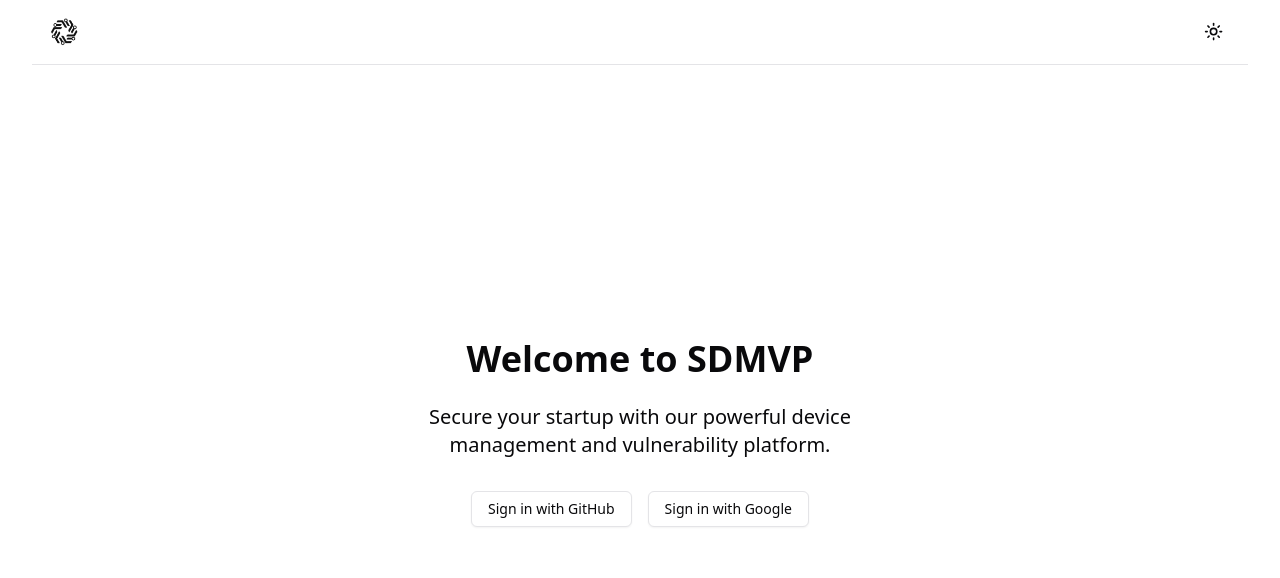
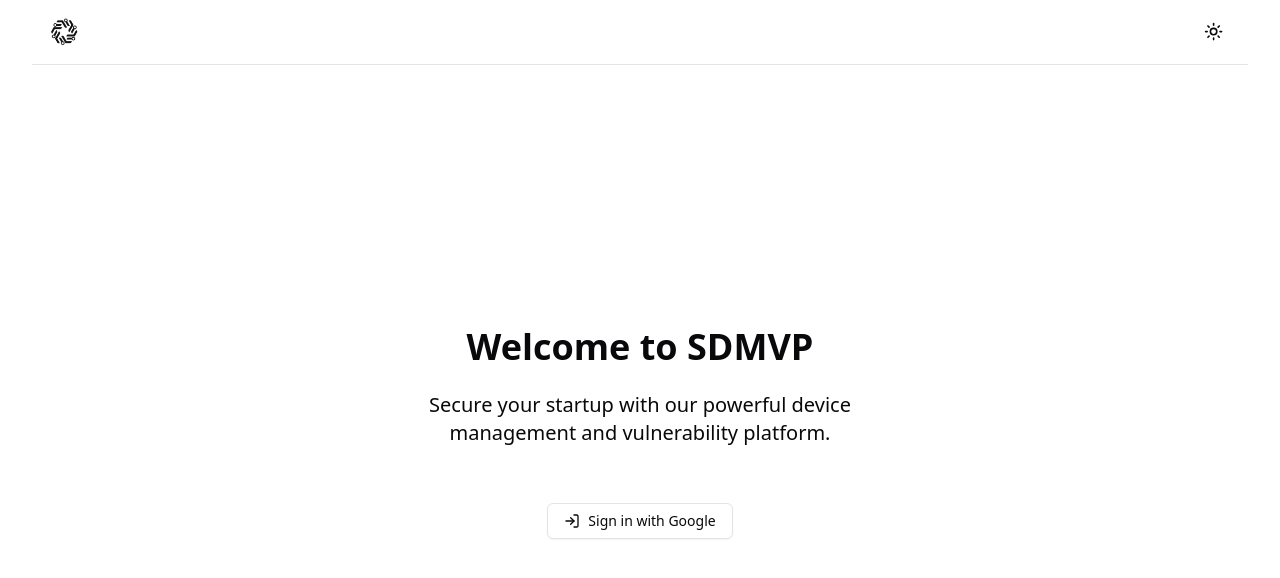
Before and after one commit to r3at0x/leen, a Next.js app: page /devices in a window 1280 px wide. Shown: the top 578 px of the page. Built offline with nearby package versions, Linux system fonts and the light colour scheme; no server answers.

Commit message:
Added typewriter effect and tweaked the signin buttons

```diff
--- a/components/landing-page.tsx
+++ b/components/landing-page.tsx
@@ -1,23 +1,27 @@
 import { Button } from "@/components/ui/button";
-import { signInWithGithub, signInWithGoogle } from "@/authActions";
+import { signInWithGoogle } from "@/authActions";
+import { LogIn } from "lucide-react";
+import { useTypewriter } from "@/hooks/use-typewriter";
 
 export function LandingPage() {
+  const typewriterText = useTypewriter(
+    "Secure your startup with our powerful device management and vulnerability platform.",
+    30
+  );
+
   return (
     <div className="flex flex-col items-center justify-center min-h-[calc(100vh-64px)] bg-background text-foreground">
       <h1 className="text-4xl font-bold mb-6">Welcome to SDMVP</h1>
-      <p className="text-xl mb-8 text-center max-w-md">
-        Secure your startup with our powerful device management and
-        vulnerability platform.
-      </p>
+      <p className="text-xl mb-8 text-center max-w-md h-20">{typewriterText}</p>
       <div className="flex space-x-4">
-        <form action={signInWithGithub}>
-          <Button type="submit" variant="outline">
-            Sign in with GitHub
-          </Button>
-        </form>
         <form action={signInWithGoogle}>
-          <Button type="submit" variant="outline">
-            Sign in with Google
+          <Button
+            type="submit"
+            variant="outline"
+            className="flex items-center space-x-2"
+          >
+            <LogIn className="w-4 h-4" />
+            <span>Sign in with Google</span>
           </Button>
         </form>
       </div>
--- /dev/null
+++ b/hooks/use-typewriter.ts
@@ -0,0 +1,22 @@
+import { useState, useEffect } from "react";
+
+export function useTypewriter(text: string, speed: number) {
+  const [displayText, setDisplayText] = useState("");
+
+  useEffect(() => {
+    setDisplayText(""); // Reset text when input changes
+    let i = 0;
+    const timer = setInterval(() => {
+      if (i < text.length) {
+        setDisplayText(() => text.slice(0, i + 1));
+        i++;
+      } else {
+        clearInterval(timer);
+      }
+    }, speed);
+
+    return () => clearInterval(timer);
+  }, [text, speed]);
+
+  return displayText;
+}
```
